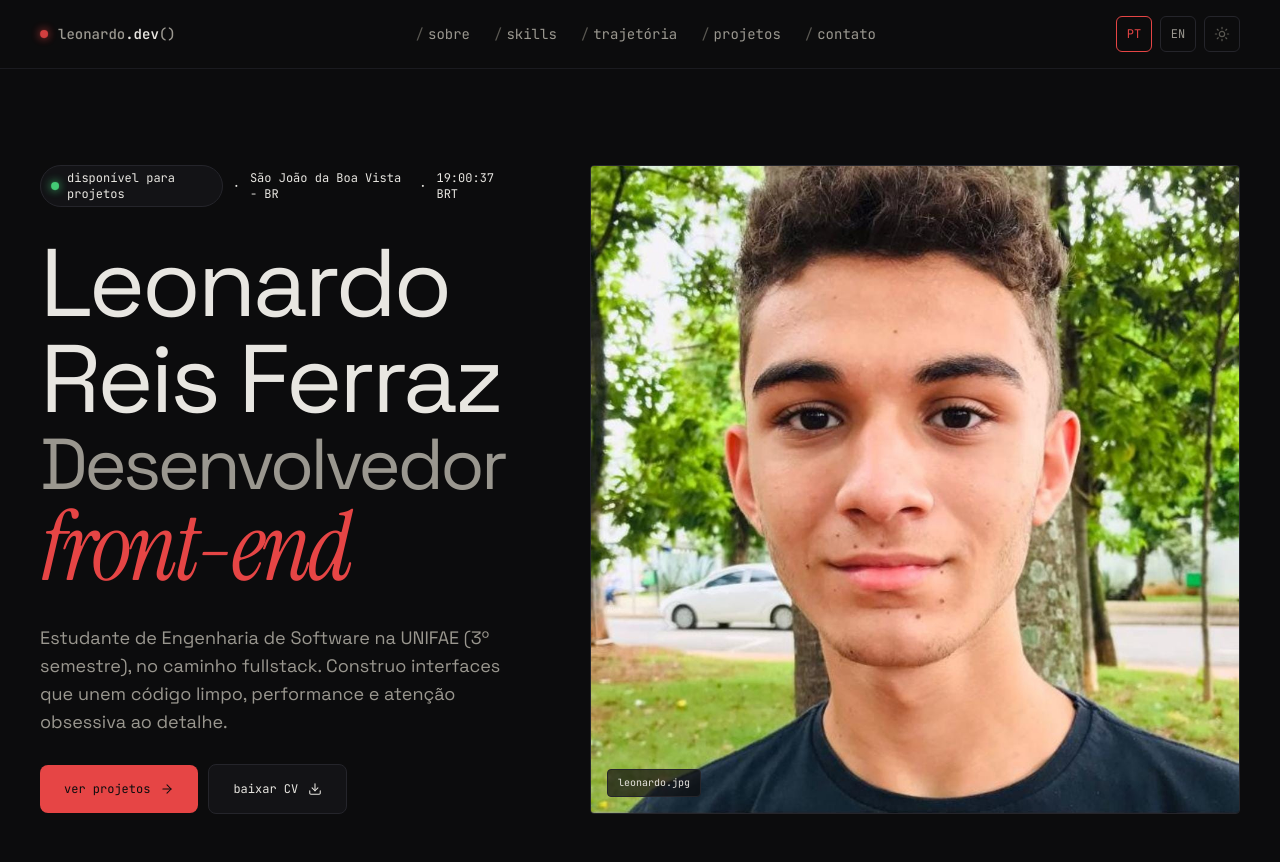
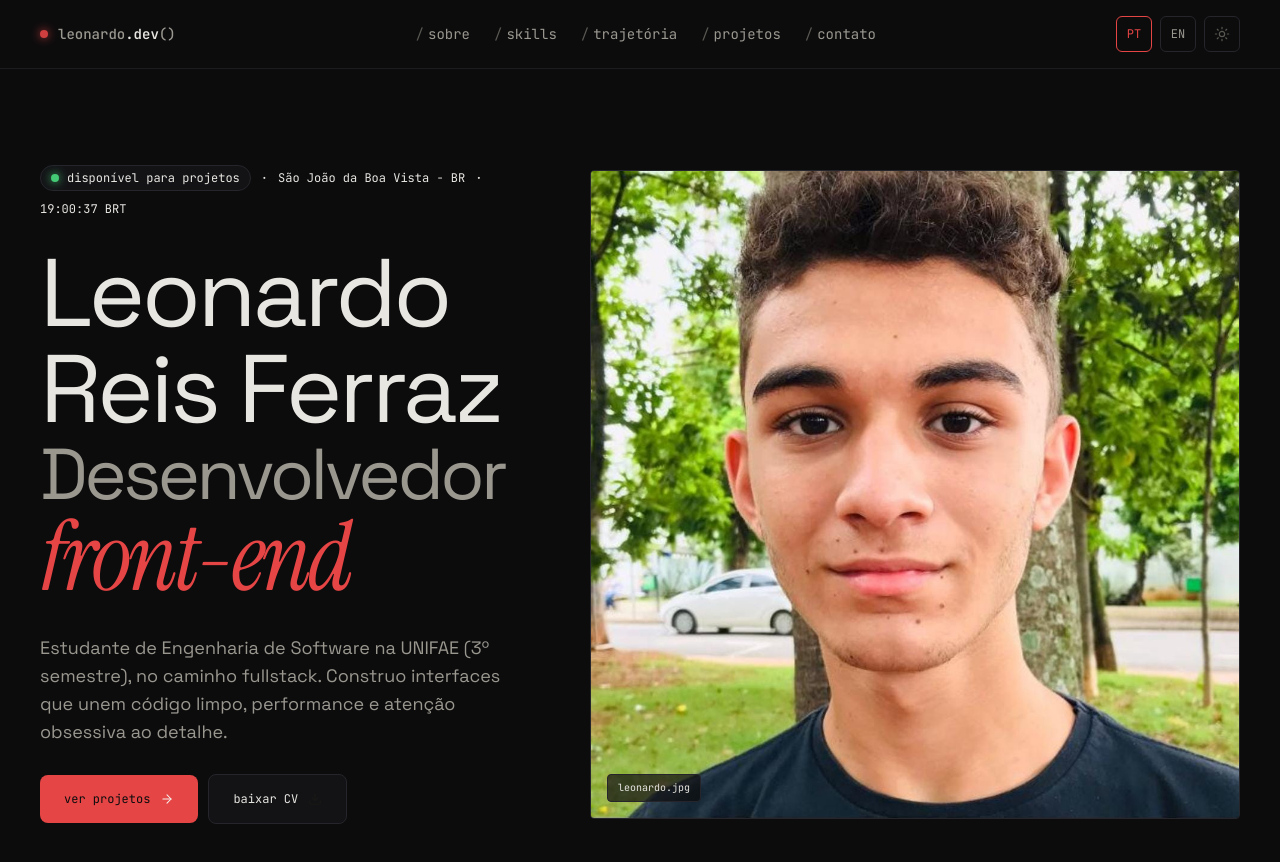
Before and after one commit to Leonardo2831/Portfolio-React, a React (Vite) app: page / in a window 1280 px wide. Shown: the top 862 px of the page. Built offline with nearby package versions, Linux system fonts and the light colour scheme.

Commit message:
pass value isTheme

```diff
--- a/src/components/layout/introduction/Introduction.jsx
+++ b/src/components/layout/introduction/Introduction.jsx
@@ -4,7 +4,7 @@
 import Img from "../../ui/Img";
 import React from "react";
 
-export default function Introduction() {
+export default function Introduction({ isTheme }) {
     function updateTime() {
         const date = new Date();
         const formattedHour = date.toLocaleTimeString("pt-BR", {
@@ -27,7 +27,7 @@
         <div className="bg-(--background)">
             <section className="container pt-24 pb-35 flex items-center justify-center flex-wrap gap-20 text-sm">
                 <article className="flex-1 flex flex-col gap-7">
-                    <div className="flex items-center gap-2.5 text-xs">
+                    <div className="flex items-center flex-wrap gap-2.5 text-xs">
                         <div className="flex items-center gap-2 px-2.5 py-1 rounded-full bg-(--background-elevated) border border-(--border-gray)">
                             <CirclePulse color="green" />
                             <p>disponível para projetos</p>
@@ -46,8 +46,8 @@
                         detalhe.
                     </p>
                     <div className="flex items-center gap-2.5">
-                        <Button color="red" text="ver projetos" children={<Img src="/icons/arrow-right.svg" alt="Ver Projetos" classStyle="w-3.5 h.3.5" />} />
-                        <Button color="black" text="baixar CV" children={<Img src="/icons/download.svg" alt="Baixar Currículo" classStyle="w-3.5 h.3.5" />} />
+                        <Button color="red" text="ver projetos" children={<Img src={isTheme ? "/icons/arrow-right.svg" : "/icons/arrow-right-light.svg"} alt="Ver Projetos" classStyle="w-3.5 h-3.5" />} />
+                        <Button color="black" text="baixar CV" children={<Img src={isTheme ? "/icons/download.svg" : "/icons/download-light.svg"} alt="Baixar Currículo" classStyle="w-3.5 h-3.5" />} />
                     </div>
                 </article>
                 <figure className="basis-100 max-w-162.5 flex-1 relative bg-(--background-elevated) border border-(--border-gray) rounded-sm overflow-hidden">
```
